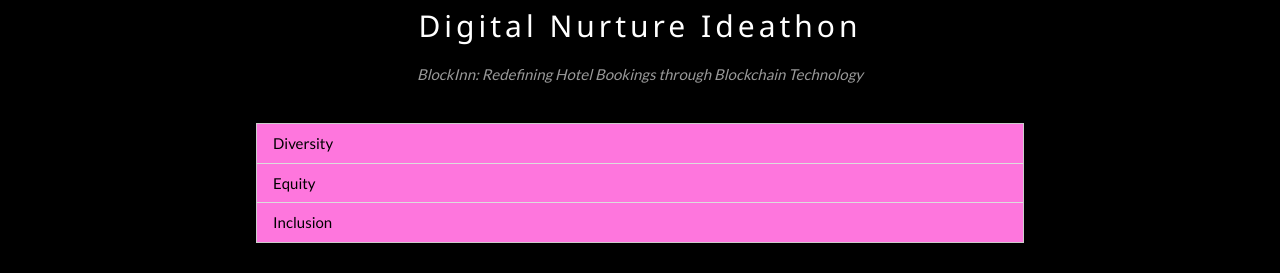
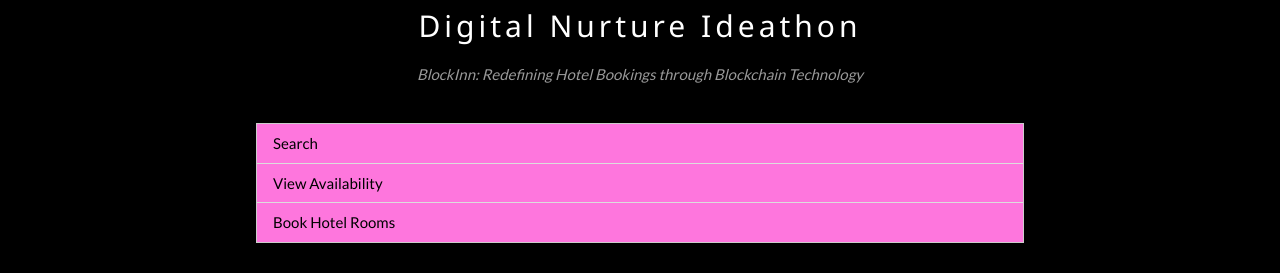
Before and after one commit to ShubhamJain-02/cognizant_idea, a plain HTML site: page index.html in a window 1280 px wide. Shown: the part 1476-1749 px from the top of the page. Drawn offline with nearby package versions, Linux system fonts and the light colour scheme; grey boxes are pictures that could not be loaded.

Commit message:
Update index.html

```diff
--- a/index.html
+++ b/index.html
@@ -87,9 +87,9 @@ body {font-family: "Lato", sans-serif}
       <p class="w3-opacity w3-center"><i>BlockInn: Redefining Hotel Bookings through Blockchain Technology</i></p><br>
 
       <ul class="w3-ul w3-border w3-white w3-text-black">
-        <li class="w3-padding" style="background-color:#fe76dd">Diversity </li>
-        <li class="w3-padding" style="background-color:#fe76dd">Equity </li>
-        <li class="w3-padding" style="background-color:#fe76dd">Inclusion </li>
+        <li class="w3-padding" style="background-color:#fe76dd">Search </li>
+        <li class="w3-padding" style="background-color:#fe76dd">View Availability </li>
+        <li class="w3-padding" style="background-color:#fe76dd">Book Hotel Rooms </li>
       </ul>
 
       <div class="w3-row-padding w3-padding-32" style="margin:0 -16px">
```
